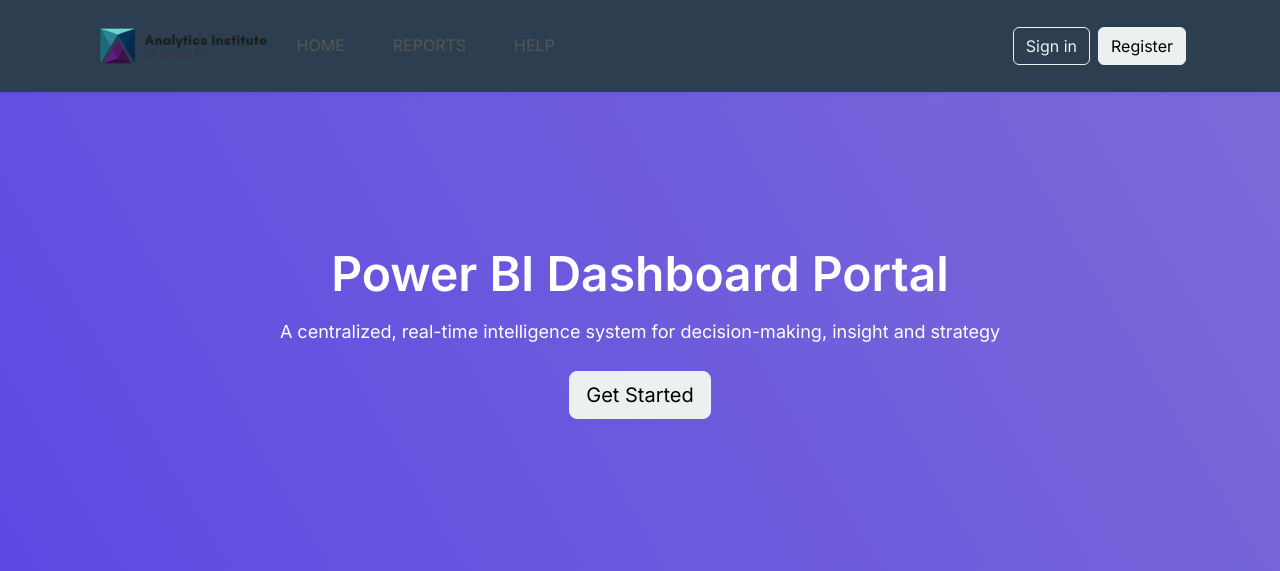
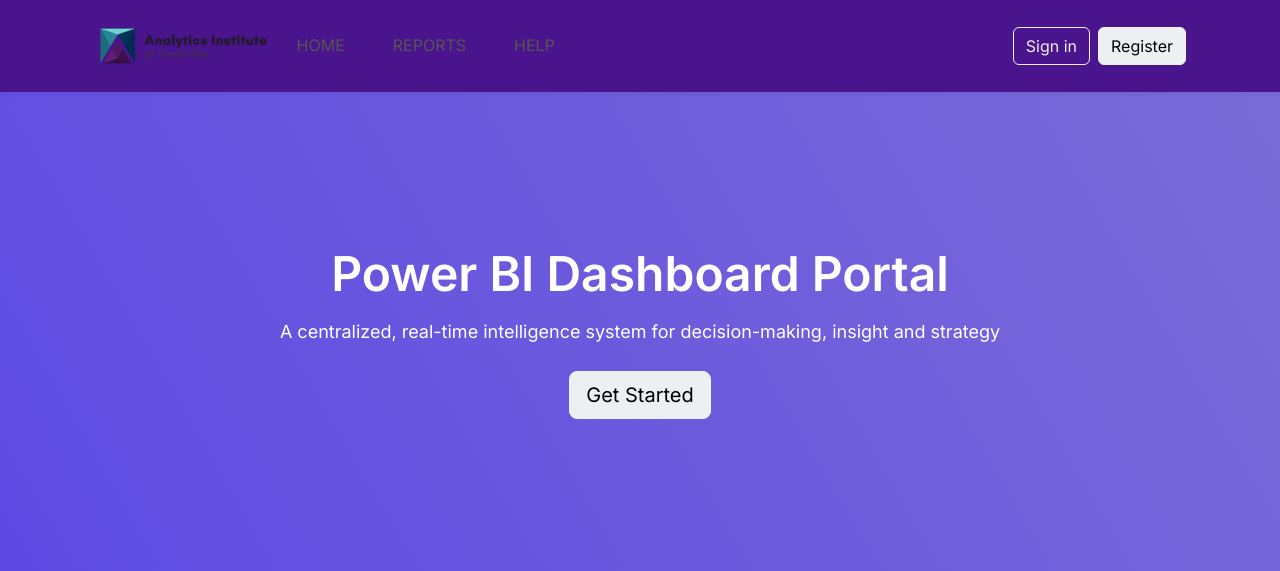
Before and after one commit to wnzid/PowerBI-Dashboard, a Flask app: page / in a window 1280 px wide. Shown: the top 571 px of the page. Run offline with Flask 3, Linux system fonts and the light colour scheme; some libraries are stand-ins or nearby versions.

Commit message:
Update navbar color and fix landing page

```diff
--- a/Backend/static/Css/main.css
+++ b/Backend/static/Css/main.css
@@ -8,3 +8,8 @@ body {
 h1, h2, h3, h4, h5, h6 {
   font-weight: 600;
 }
+
+/* Custom navbar color */
+.custom-navbar {
+  background-color: #4a148c;
+}
--- a/Backend/templates/partials/navbar.html
+++ b/Backend/templates/partials/navbar.html
@@ -1,4 +1,4 @@
-<nav class="navbar navbar-expand-lg navbar-dark bg-primary shadow-sm">
+<nav class="navbar navbar-expand-lg navbar-dark custom-navbar shadow-sm">
   <div class="container px-4">
     <a class="navbar-brand" href="{{ url_for('main.home') }}">
       <img src="{{ url_for('static', filename='Assets/logo.png') }}" alt="Logo"/>
--- a/Backend/templates/website_landing_page.html
+++ b/Backend/templates/website_landing_page.html
@@ -23,7 +23,7 @@
         </div>
         <div class="col-lg-4">
           <div class="card text-center p-4">
-            <img src="{{ url_for('static', filename='Assets/intrigation.png') }}" alt="Multi-Source Integration"/>
+            <img src="{{ url_for('static', filename='Assets/integration.png') }}" alt="Multi-Source Integration"/>
             <h5 class="card-title">Multi-Source Integration</h5>
             <p class="card-text">SharePoint, Excel &amp; more</p>
           </div>
```
Also changed, not shown: Backend/static/Assets/integration.png (renamed from Backend/static/Assets/intrigation.png).
